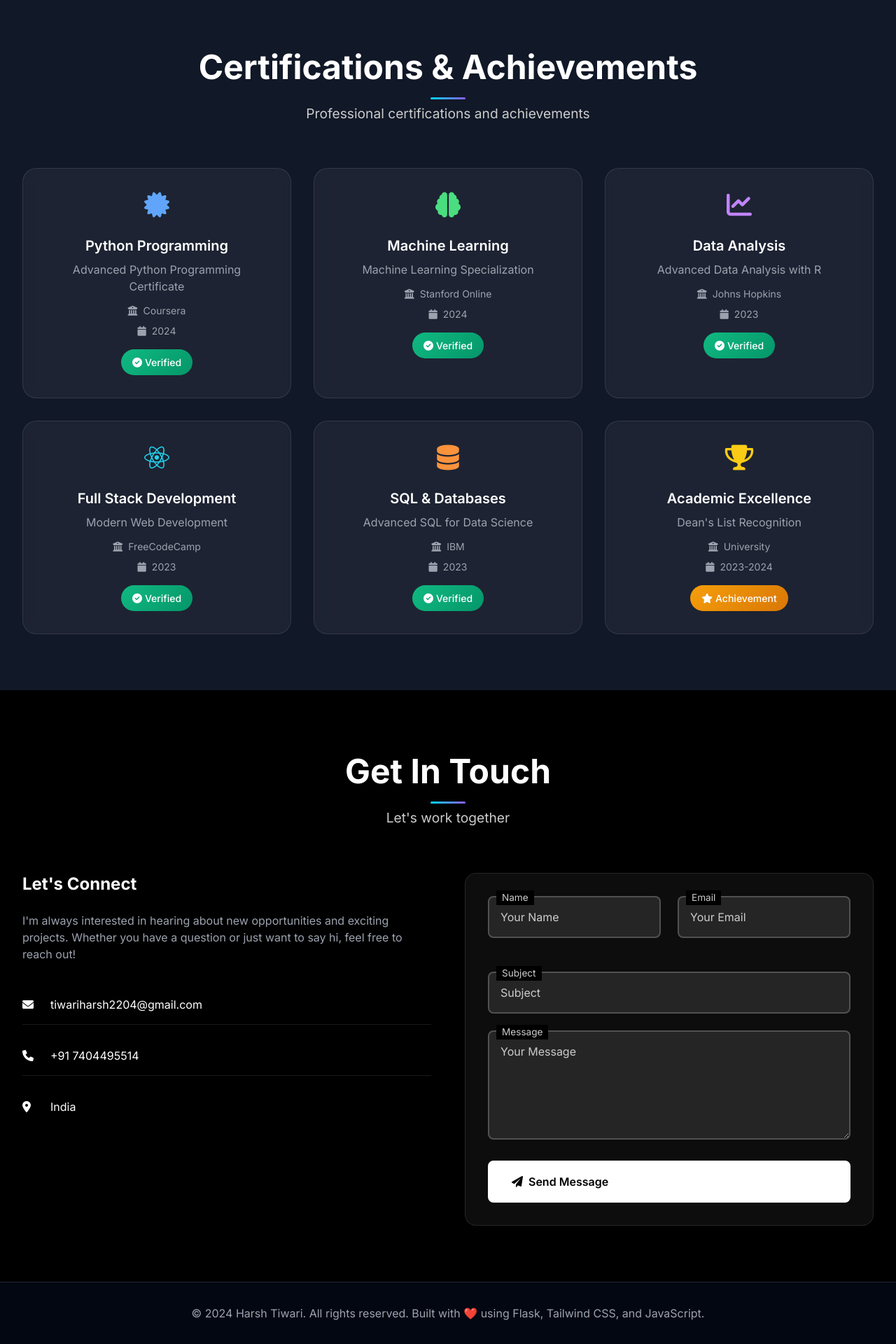
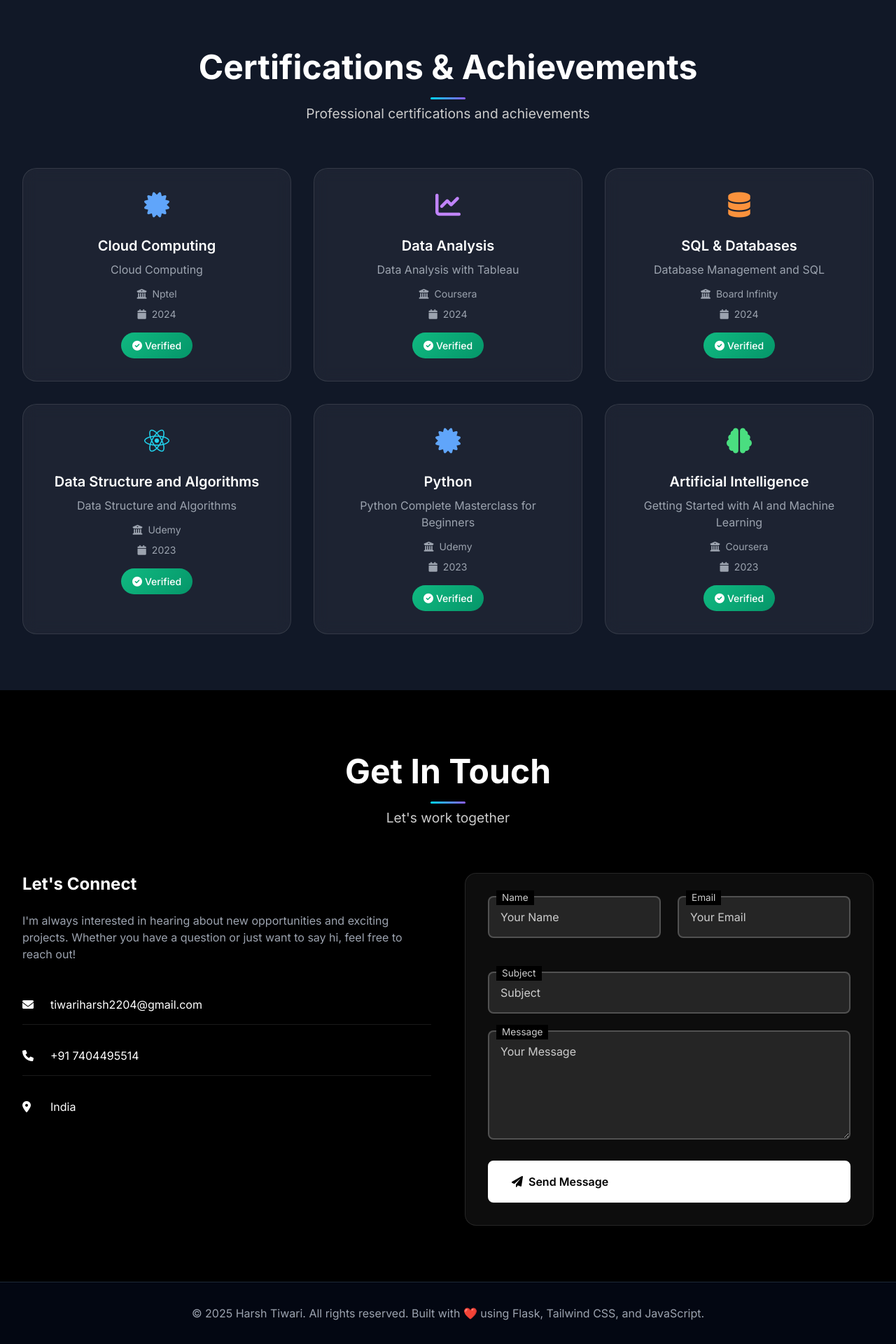
Before and after one commit to Harshx02/Portfolio, a Flask app: page / in a window 1280 px wide. Shown: the part 3430-5350 px from the top of the page at 70% size. Run offline with Flask 3, Linux system fonts and the light colour scheme; some libraries are stand-ins or nearby versions.

Commit message:
certification Updated

```diff
--- a/templates/index.html
+++ b/templates/index.html
@@ -394,39 +394,17 @@ enhanced readability.
             </div>
 
             <div class="grid md:grid-cols-2 lg:grid-cols-3 gap-8">
+                <!-- certficate separate div -->
                 <div class="certification-card animate-fade-in-up" data-delay="100">
                     <div class="certification-icon">
                         <i class="fas fa-certificate text-4xl text-blue-400"></i>
                     </div>
                     <div class="certification-content">
-                        <h3 class="text-xl font-semibold mb-2">Python Programming</h3>
-                        <p class="text-gray-400 mb-3">Advanced Python Programming Certificate</p>
+                        <h3 class="text-xl font-semibold mb-2">Cloud Computing</h3>
+                        <p class="text-gray-400 mb-3">Cloud Computing</p>
                         <div class="certification-meta">
                             <span class="certification-issuer">
-                                <i class="fas fa-university mr-2"></i>Coursera
-                            </span>
-                            <span class="certification-date">
-                                <i class="fas fa-calendar mr-2"></i>2024
-                            </span>
-                        </div>
-                        <div class="certification-badge">
-                            <span class="badge-verified">
-                                <i class="fas fa-check-circle mr-1"></i>Verified
-                            </span>
-                        </div>
-                    </div>
-                </div>
-
-                <div class="certification-card animate-fade-in-up" data-delay="200">
-                    <div class="certification-icon">
-                        <i class="fas fa-brain text-4xl text-green-400"></i>
-                    </div>
-                    <div class="certification-content">
-                        <h3 class="text-xl font-semibold mb-2">Machine Learning</h3>
-                        <p class="text-gray-400 mb-3">Machine Learning Specialization</p>
-                        <div class="certification-meta">
-                            <span class="certification-issuer">
-                                <i class="fas fa-university mr-2"></i>Stanford Online
+                                <i class="fas fa-university mr-2"></i>Nptel
                             </span>
                             <span class="certification-date">
                                 <i class="fas fa-calendar mr-2"></i>2024
@@ -446,10 +424,59 @@ enhanced readability.
                     </div>
                     <div class="certification-content">
                         <h3 class="text-xl font-semibold mb-2">Data Analysis</h3>
-                        <p class="text-gray-400 mb-3">Advanced Data Analysis with R</p>
+                        <p class="text-gray-400 mb-3">Data Analysis with Tableau</p>
                         <div class="certification-meta">
                             <span class="certification-issuer">
-                                <i class="fas fa-university mr-2"></i>Johns Hopkins
+                                <i class="fas fa-university mr-2"></i>Coursera
+                            </span>
+                            <span class="certification-date">
+                                <i class="fas fa-calendar mr-2"></i>2024
+                            </span>
+                        </div>
+                        <div class="certification-badge">
+                            <span class="badge-verified">
+                                <i class="fas fa-check-circle mr-1"></i>Verified
+                            </span>
+                        </div>
+                    </div>
+                </div>
+
+
+                <div class="certification-card animate-fade-in-up" data-delay="500">
+                    <div class="certification-icon">
+                        <i class="fas fa-database text-4xl text-orange-400"></i>
+                    </div>
+                    <div class="certification-content">
+                        <h3 class="text-xl font-semibold mb-2">SQL & Databases</h3>
+                        <p class="text-gray-400 mb-3">Database Management and SQL</p>
+                        <div class="certification-meta">
+                            <span class="certification-issuer">
+                                <i class="fas fa-university mr-2"></i>Board Infinity
+                            </span>
+                            <span class="certification-date">
+                                <i class="fas fa-calendar mr-2"></i>2024
+                            </span>
+                        </div>
+                        <div class="certification-badge">
+                            <span class="badge-verified">
+                                <i class="fas fa-check-circle mr-1"></i>Verified
+                            </span>
+                        </div>
+                    </div>
+                </div>
+
+
+
+                <div class="certification-card animate-fade-in-up" data-delay="400">
+                    <div class="certification-icon">
+                        <i class="fab fa-react text-4xl text-cyan-400"></i>
+                    </div>
+                    <div class="certification-content">
+                        <h3 class="text-xl font-semibold mb-2">Data Structure and Algorithms</h3>
+                        <p class="text-gray-400 mb-3">Data Structure and Algorithms</p>
+                        <div class="certification-meta">
+                            <span class="certification-issuer">
+                                <i class="fas fa-university mr-2"></i>Udemy
                             </span>
                             <span class="certification-date">
                                 <i class="fas fa-calendar mr-2"></i>2023
@@ -463,16 +490,18 @@ enhanced readability.
                     </div>
                 </div>
 
-                <div class="certification-card animate-fade-in-up" data-delay="400">
+
+
+                <div class="certification-card animate-fade-in-up" data-delay="100">
                     <div class="certification-icon">
-                        <i class="fab fa-react text-4xl text-cyan-400"></i>
+                        <i class="fas fa-certificate text-4xl text-blue-400"></i>
                     </div>
                     <div class="certification-content">
-                        <h3 class="text-xl font-semibold mb-2">Full Stack Development</h3>
-                        <p class="text-gray-400 mb-3">Modern Web Development</p>
+                        <h3 class="text-xl font-semibold mb-2">Python</h3>
+                        <p class="text-gray-400 mb-3">Python Complete Masterclass for Beginners</p>
                         <div class="certification-meta">
                             <span class="certification-issuer">
-                                <i class="fas fa-university mr-2"></i>FreeCodeCamp
+                                <i class="fas fa-university mr-2"></i>Udemy
                             </span>
                             <span class="certification-date">
                                 <i class="fas fa-calendar mr-2"></i>2023
@@ -486,16 +515,17 @@ enhanced readability.
                     </div>
                 </div>
 
-                <div class="certification-card animate-fade-in-up" data-delay="500">
+
+                <div class="certification-card animate-fade-in-up" data-delay="200">
                     <div class="certification-icon">
-                        <i class="fas fa-database text-4xl text-orange-400"></i>
+                        <i class="fas fa-brain text-4xl text-green-400"></i>
                     </div>
                     <div class="certification-content">
-                        <h3 class="text-xl font-semibold mb-2">SQL & Databases</h3>
-                        <p class="text-gray-400 mb-3">Advanced SQL for Data Science</p>
+                        <h3 class="text-xl font-semibold mb-2">Artificial Intelligence</h3>
+                        <p class="text-gray-400 mb-3">Getting Started with AI and Machine Learning</p>
                         <div class="certification-meta">
                             <span class="certification-issuer">
-                                <i class="fas fa-university mr-2"></i>IBM
+                                <i class="fas fa-university mr-2"></i>Coursera
                             </span>
                             <span class="certification-date">
                                 <i class="fas fa-calendar mr-2"></i>2023
@@ -509,28 +539,7 @@ enhanced readability.
                     </div>
                 </div>
 
-                <div class="certification-card animate-fade-in-up" data-delay="600">
-                    <div class="certification-icon">
-                        <i class="fas fa-trophy text-4xl text-yellow-400"></i>
-                    </div>
-                    <div class="certification-content">
-                        <h3 class="text-xl font-semibold mb-2">Academic Excellence</h3>
-                        <p class="text-gray-400 mb-3">Dean's List Recognition</p>
-                        <div class="certification-meta">
-                            <span class="certification-issuer">
-                                <i class="fas fa-university mr-2"></i>University
-                            </span>
-                            <span class="certification-date">
-                                <i class="fas fa-calendar mr-2"></i>2023-2024
-                            </span>
-                        </div>
-                        <div class="certification-badge">
-                            <span class="badge-achievement">
-                                <i class="fas fa-star mr-1"></i>Achievement
-                            </span>
-                        </div>
-                    </div>
-                </div>
+
             </div>
         </div>
     </section>
@@ -604,7 +613,7 @@ enhanced readability.
         <div class="max-w-7xl mx-auto px-4 sm:px-6 lg:px-8">
             <div class="text-center">
                 <p class="text-gray-400">
-                    © 2024 Harsh Tiwari. All rights reserved. Built with ❤️ using Flask, Tailwind CSS, and JavaScript.
+                    © 2025 Harsh Tiwari. All rights reserved. Built with ❤️ using Flask, Tailwind CSS, and JavaScript.
                 </p>
             </div>
         </div>
```
